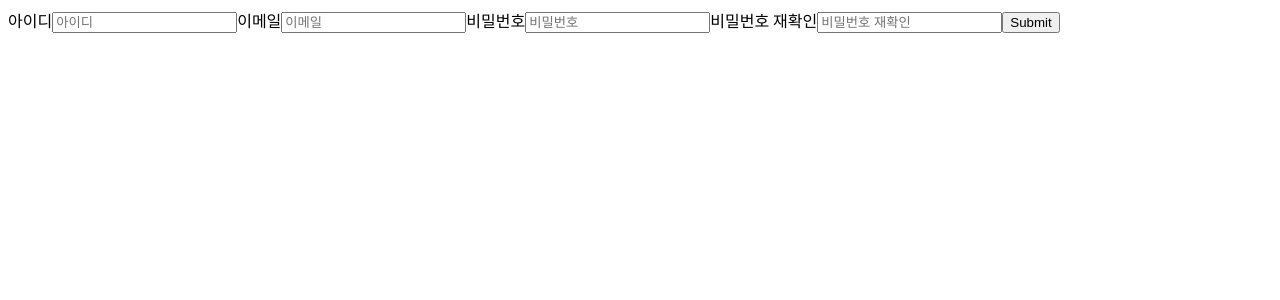
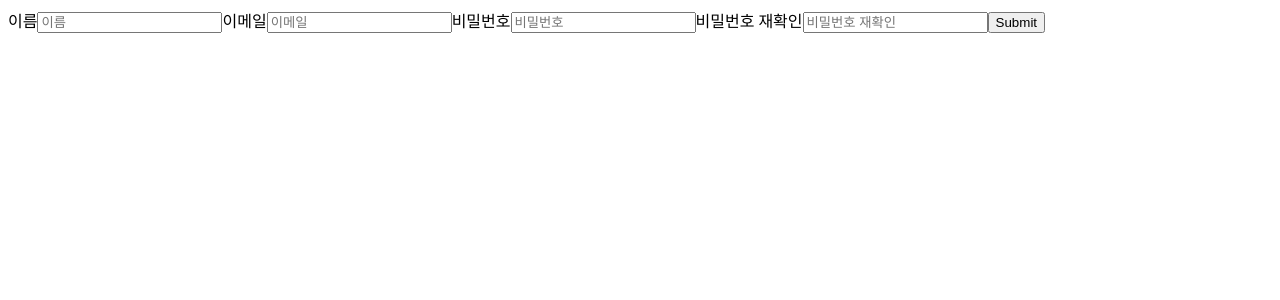
Before and after one commit to ariel1031/contifolio-frontend, a Next.js app: page /signup in a window 1280 px wide. Shown: the top 300 px of the page. Built offline with nearby package versions, Linux system fonts and the light colour scheme.

Commit message:
회원가입 페이지

```diff
--- a/src/components/Signup.tsx
+++ b/src/components/Signup.tsx
@@ -2,7 +2,7 @@ import { useState } from 'react'
 
 const Signup = (props) => {
     const [values, setValues] = useState({
-        id: '', //const [id, setValues] = useState() 와 같다. 비어있는 문자열로 초기화
+        user_name: '', //const [id, setValues] = useState() 와 같다. 비어있는 문자열로 초기화
         email: '',
         pw: '',
         pw_re: '',
@@ -20,19 +20,21 @@ const Signup = (props) => {
 
     const handleChange = (e) => {
         const { name, value } = e.target //input 입력한 곳의 name과 입력한 값.
+        console.log('name : ', name) //사용자가 입력한 input의 이름 (id)
+        console.log('value : ', value) //사용자가 입력한 input의 값 (ariel1031). 현재 입력되는 값
         setValues({ ...values, [name]: value })
     }
     return (
         <form onSubmit={signup}>
             {/* onSubmit : 양식 제출 이벤트가 발생할 때의 동작을 지정한다. */}
             <label>
-                아이디
+                이름
                 <input
-                    name='id'
+                    name='user_name'
                     type='text'
-                    value={values.id} // 여기서 value는 현재 입력되는 값.
+                    value={values.user_name} // 여기서 value는 현재 입력되는 값.
                     onChange={handleChange}
-                    placeholder='아이디'
+                    placeholder='이름'
                 ></input>
             </label>
             <label>
```
